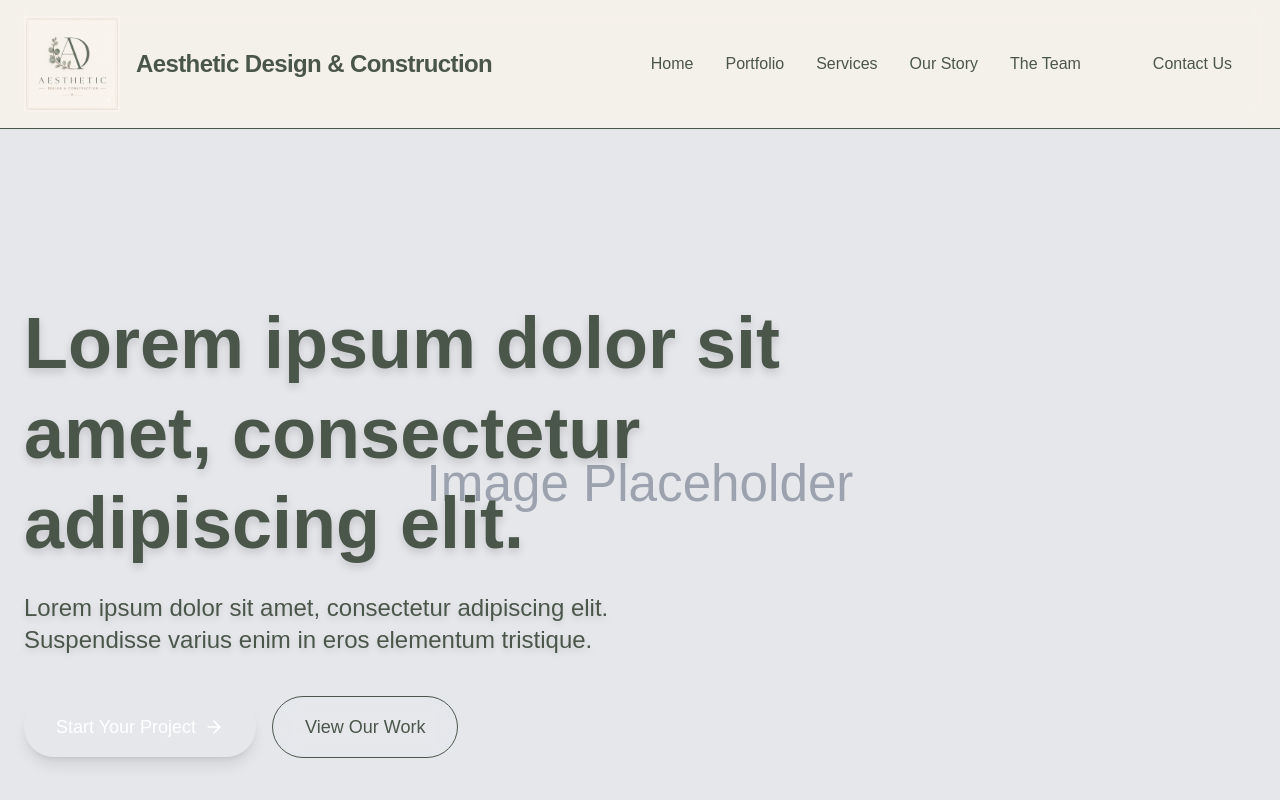
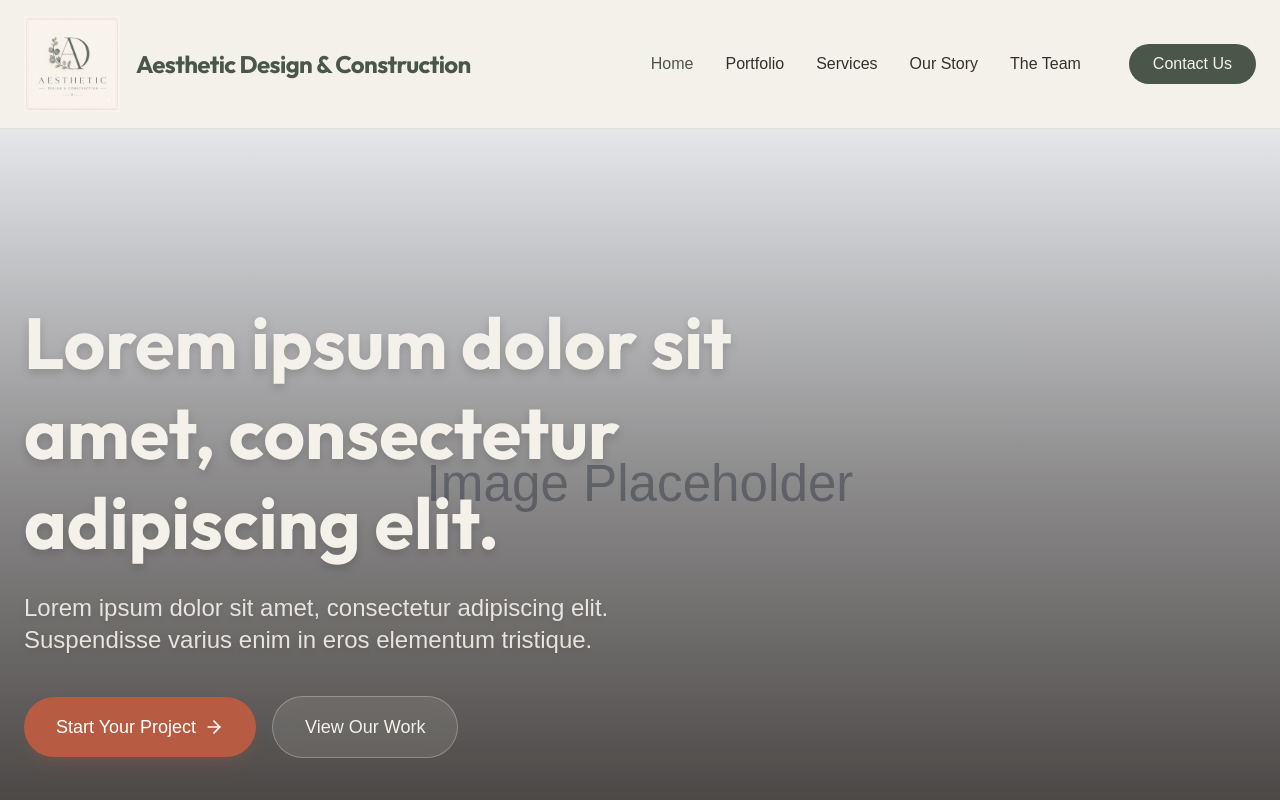
Before and after one commit to pineforgedigital/Aesthetic-Design-Construction_id-0002, a Next.js app: page / in a window 1280 px wide. Shown: the top 800 px of the page. Built offline with nearby package versions, Linux system fonts and the light colour scheme.

Commit message:
CRITICAL FIX: Restore @theme block to fix broken Tailwind colors

```diff
--- a/src/app/globals.css
+++ b/src/app/globals.css
@@ -9,9 +9,11 @@
 }
 
 :root {
-  --background: #F4F1EA;
-  --foreground: #4B564A;
+  --background: #F4F1EA; /* primary-base */
+  --foreground: #4B564A; /* primary-contrast */
+}
 
+@theme {
   --color-background: var(--background);
   --color-foreground: var(--foreground);
 
@@ -20,7 +22,7 @@
   --color-secondary-accent: #8A988B;
   --color-tertiary-accent: #6B766C;
   --color-fine-detail: #35302C;
-  --color-highlight: #B85B43;
+  --color-highlight: #B85B43; /* Warm Terracotta / Rust */
 
   --font-sans: var(--font-inter);
   --font-outfit: var(--font-outfit);
```
